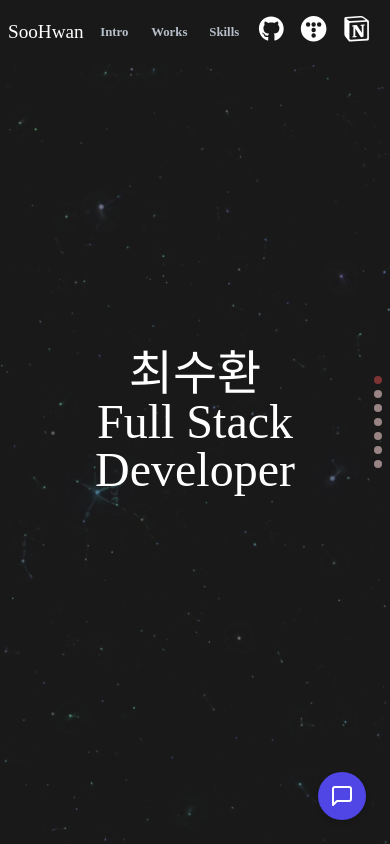
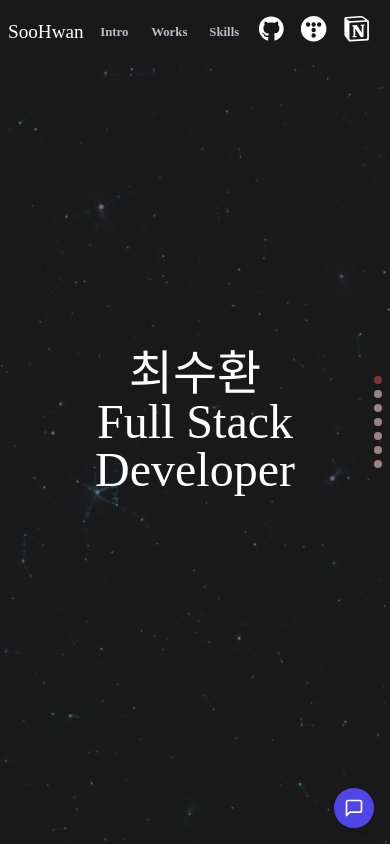
Before and after one commit to SooHwanC/WebPort_Vite, a React (Vite) app: page / in a window 390 px wide. Built offline with nearby package versions, Linux system fonts and the light colour scheme; a web font is replaced by a local one.

Commit message:
채팅모달 반응형

```diff
--- a/src/modals/ChatModal/ChatModal.scss
+++ b/src/modals/ChatModal/ChatModal.scss
@@ -1,9 +1,9 @@
 .floating-button {
     position: fixed;
-    bottom: 24px;
-    right: 24px;
-    width: 48px;
-    height: 48px;
+    bottom: clamp(16px, 3vw, 24px);
+    right: clamp(16px, 3vw, 24px);
+    width: clamp(40px, 5vw, 48px);
+    height: clamp(40px, 5vw, 48px);
     border-radius: 50%;
     background-color: #4F46E5;
     border: none;
@@ -22,8 +22,8 @@
     }
 
     svg {
-        width: 24px;
-        height: 24px;
+        width: clamp(20px, 2.5vw, 24px);
+        height: clamp(20px, 2.5vw, 24px);
     }
 }
 
@@ -38,12 +38,13 @@
     align-items: center;
     justify-content: center;
     z-index: 1000;
+    padding: clamp(0px, 2vw, 20px);
 }
 
 .modal-container {
-    width: 50%;
-    // max-width: 500px;
-    height: 80%;
+    width: clamp(300px, 90%, 1200px);
+    height: clamp(400px, 88vh, 700px);
+    margin-top: clamp(2rem, calc(6rem - 3vw), 4rem);
     background-color: white;
     border-radius: 8px;
     display: flex;
@@ -53,7 +54,7 @@
 }
 
 .modal-header {
-    padding: 16px;
+    padding: clamp(12px, 2vw, 16px);
     border-bottom: 1px solid #e5e7eb;
     display: flex;
     justify-content: space-between;
@@ -61,7 +62,7 @@
 
     h2 {
         margin: 0;
-        font-size: 1.25rem;
+        font-size: clamp(1rem, 1.5vw, 1.25rem);
         font-weight: 600;
     }
 
@@ -69,7 +70,7 @@
         background: none;
         border: none;
         cursor: pointer;
-        padding: 4px;
+        padding: clamp(4px, 0.5vw, 6px);
 
         &:hover {
             opacity: 0.7;
@@ -80,10 +81,10 @@
 .chat-area {
     flex: 1;
     overflow-y: auto;
-    padding: 16px;
+    padding: clamp(12px, 2vw, 16px);
     display: flex;
     flex-direction: column;
-    gap: 12px;
+    gap: clamp(8px, 1vw, 12px);
 
     .message {
         background-color: #f3f4f6;
@@ -262,16 +263,20 @@
 
 .input-area {
     border-top: 1px solid #e5e7eb;
-    padding: 16px;
+    padding: clamp(12px, 2vw, 16px);
     display: flex;
-    gap: 8px;
+    gap: clamp(6px, 1vw, 8px);
+    position: sticky;
+    bottom: 0;
+    background-color: white;
 
     input {
         flex: 1;
-        padding: 8px 12px;
+        padding: clamp(8px, 1.5vw, 12px);
         border-radius: 4px;
         border: 1px solid #e5e7eb;
         outline: none;
+        font-size: clamp(0.875rem, 1vw, 1rem);
 
         &:focus {
             border-color: #4F46E5;
@@ -287,9 +292,10 @@
         background-color: #4F46E5;
         color: white;
         border: none;
-        padding: 8px 16px;
+        padding: clamp(8px, 1.5vw, 16px);
         border-radius: 4px;
         cursor: pointer;
+        font-size: clamp(0.875rem, 1vw, 1rem);
 
         &:hover:not(:disabled) {
             background-color: darken(#4F46E5, 10%);
@@ -303,23 +309,9 @@
 }
 
 @keyframes typing {
-    0% {
-        content: '';
-    }
-
-    25% {
-        content: '.';
-    }
-
-    50% {
-        content: '..';
-    }
-
-    75% {
-        content: '...';
-    }
-
-    100% {
-        content: '';
-    }
+    0% { content: ''; }
+    25% { content: '.'; }
+    50% { content: '..'; }
+    75% { content: '...'; }
+    100% { content: ''; }
 }
```
